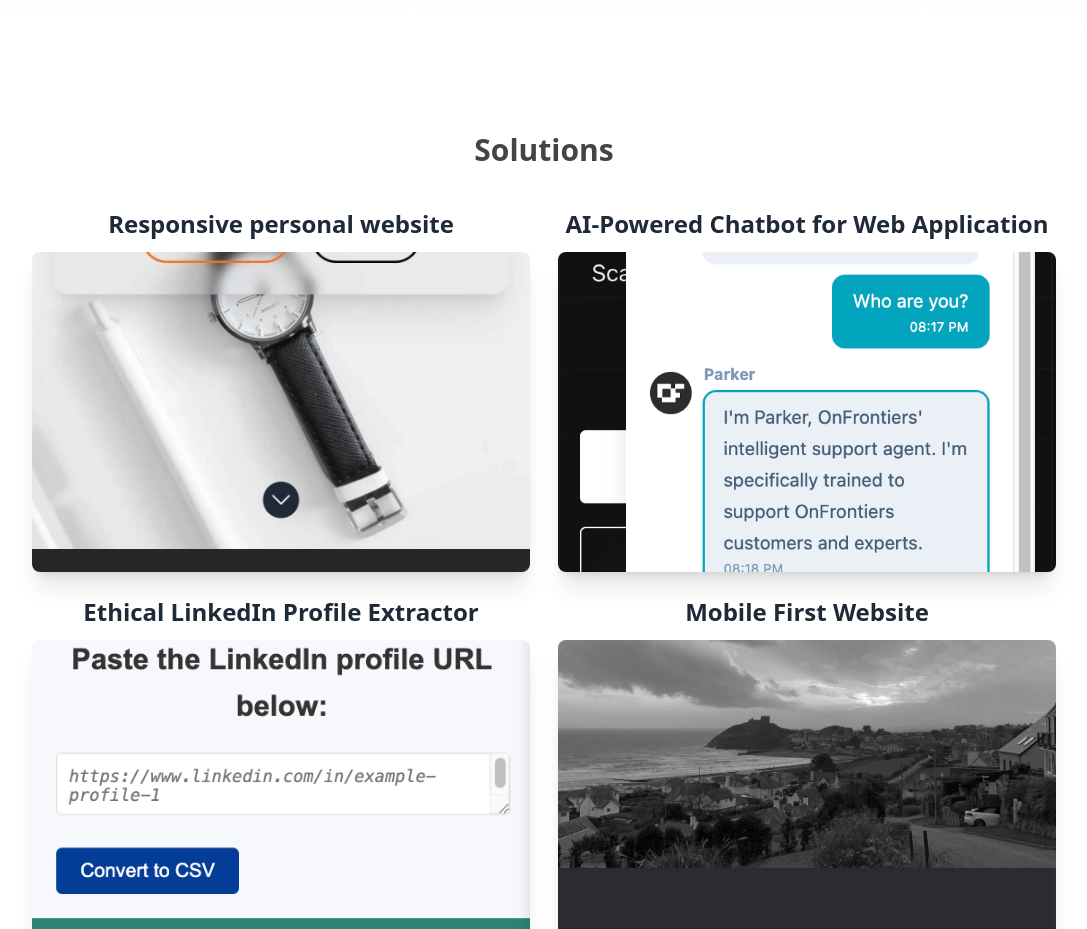
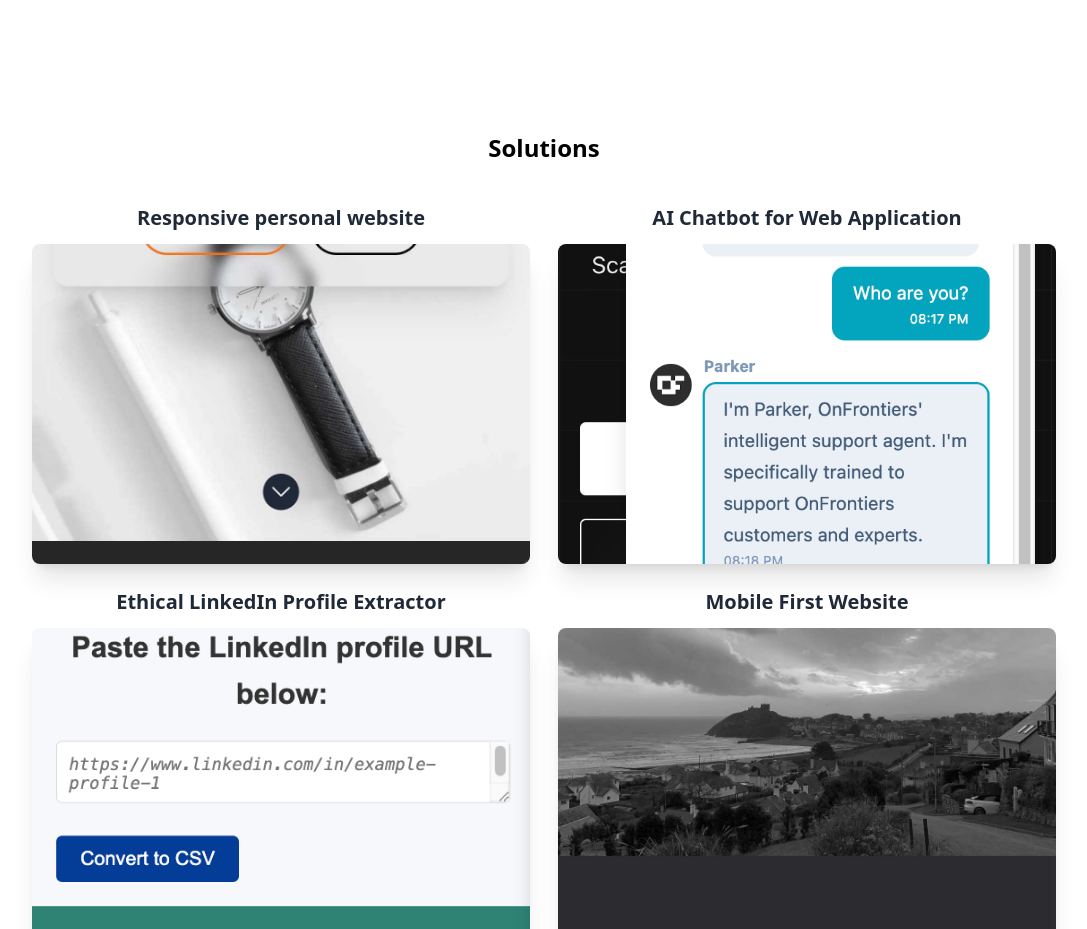
Before and after one commit to borgesenioc/react-resume-enio, a Next.js app: page / in a window 1280 px wide. Shown: the part 2520-3449 px from the top of the page, without its empty margins (96-1183 px from the left). Built offline with nearby package versions, Linux system fonts and the light colour scheme.

Commit message:
Adjust Portfolio image size

```diff
--- a/src/components/Sections/Portfolio.tsx
+++ b/src/components/Sections/Portfolio.tsx
@@ -13,13 +13,13 @@
   return (
     <Section className="bg-white" sectionId={SectionId.Portfolio}>
       <div className="flex flex-col gap-y-8">
-        <h2 className="self-center text-3xl font-bold text-gray">Solutions</h2>
+        <h2 className="self-center text-2xl font-bold text-black">Solutions</h2>
         <div className="w-full grid grid-cols-1 md:grid-cols-2 lg:grid-cols-2 gap-y-4 gap-x-7">
           {portfolioItems.map((item, index) => {
             const {title, image} = item;
             return (
               <div className="flex flex-col" key={`${title}-${index}`}>
-                <h3 className="mb-3 mt-2 text-center text-2xl font-bold text-gray-800">{title}</h3>
+                <h3 className="mb-3 mt-2 text-center text-xl font-bold text-gray-800">{title}</h3>
                 <div className="relative overflow-hidden rounded-lg shadow-lg shadow-black/30 lg:shadow-xl h-80">
                   <Image
                     alt={title}
--- a/src/data/data.tsx
+++ b/src/data/data.tsx
@@ -173,7 +173,7 @@
     image: porfolioImage2,
   },
   {
-    title: 'AI-Powered Chatbot for Web Application',
+    title: 'AI Chatbot for Web Application',
     description: `The final version was optimized using HubSpot's Breeze AI.
     Preliminary versions used a REST API to integrate HubSpot with OpenAI.`,
     url: 'https://onfrontiers.com',
```
